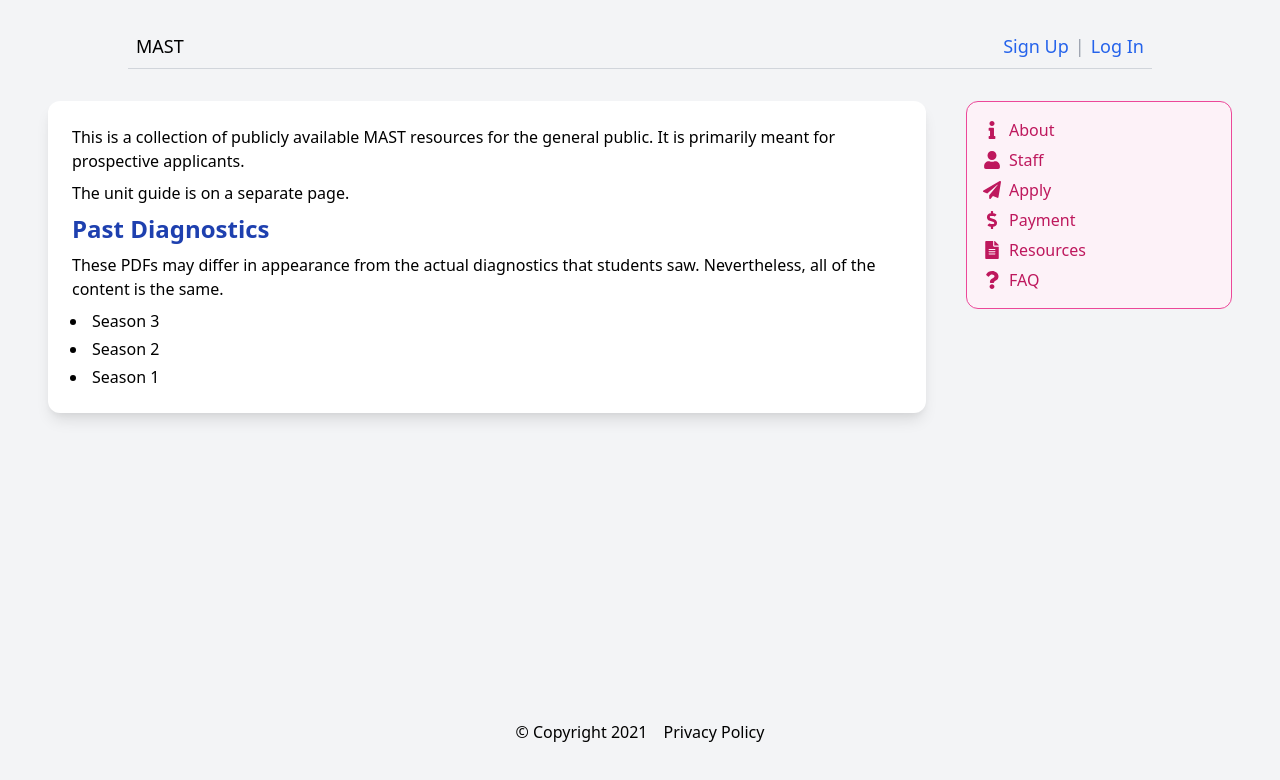
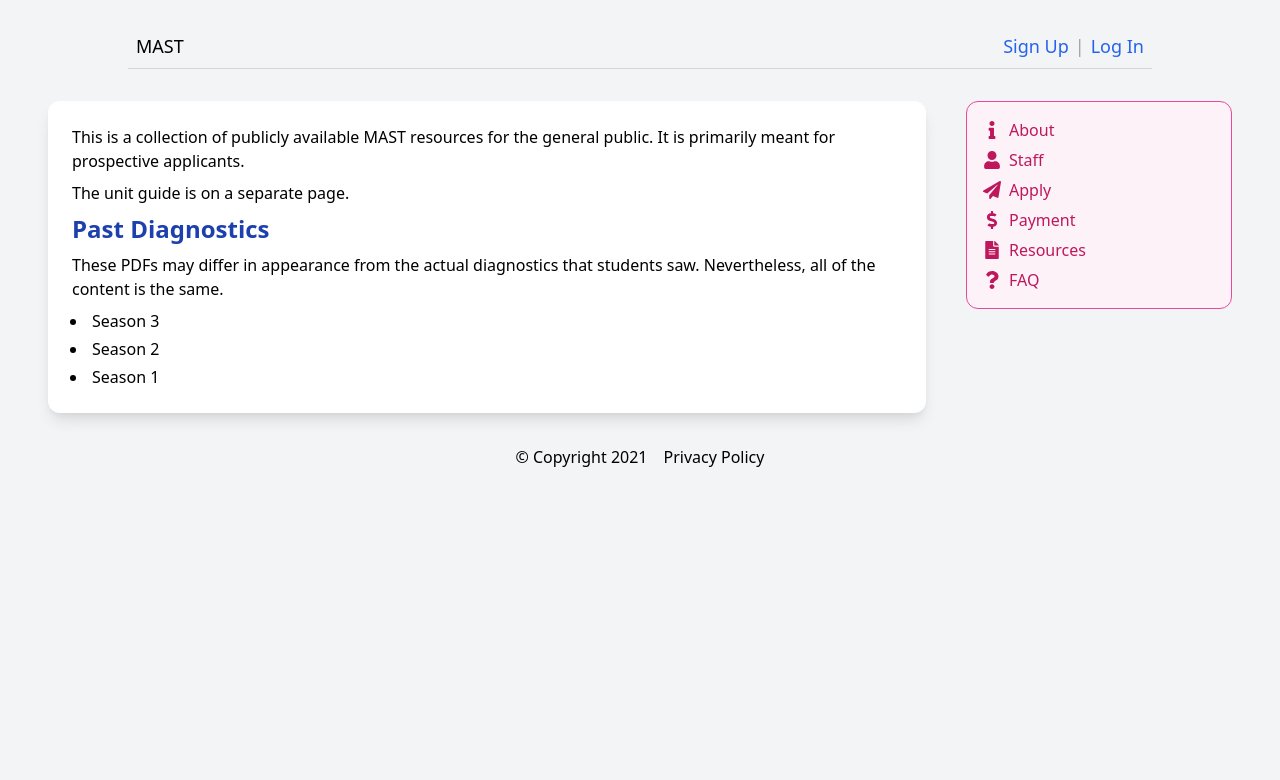
Before and after one commit to mathadvance/mast-web, a Next.js app: page /resources in a window 1280 px wide. Shown: the top 780 px of the page. Built offline with nearby package versions, Linux system fonts and the light colour scheme.

Commit message:
adjustment to footer placement

```diff
--- a/pages/_app.tsx
+++ b/pages/_app.tsx
@@ -25,14 +25,14 @@ function MyApp({ Component, pageProps }) {
           <link rel="shortcut icon" type="image/x-icon" href="masticon.svg" />
         </Head>
         <div className="min-h-screen bg-gray-100 dark:bg-gray-900 flex justify-center">
-          <div className="px-12 py-6 w-full max-w-screen-lg md:max-w-screen-xl xl:max-w-max">
+          <div className="flex-grow px-12 py-6 w-full max-w-screen-lg md:max-w-screen-xl xl:max-w-max">
             {emptyPages.indexOf(lastPath) > -1 ? (
               <Component {...pageProps} />
             ) : (
               <>
                 <TopBar />
                 <div className="my-8" />
-                <div className="grid grid-cols-1 gap-y-8 sm:grid-cols-3 md:grid-cols-4 gap-x-10">
+                <div className="flex-grow grid grid-cols-1 gap-y-8 sm:grid-cols-3 md:grid-cols-4 gap-x-10">
                   <div className="order-last sm:order-first sm:col-span-2 md:col-span-3">
                     <div className="p-6 bg-white dark:bg-gray-800 rounded-xl shadow-lg space-y-2">
                       <Component {...pageProps} />
@@ -44,7 +44,7 @@ function MyApp({ Component, pageProps }) {
                 </div>
               </>
             )}
-            <div className = "absolute inset-x-0 bottom-0 p-12">
+            <div className = "bg-gray-100 inset-x-0 bottom-0 p-6">
             <Footer/>
             </div>
           </div>
```
